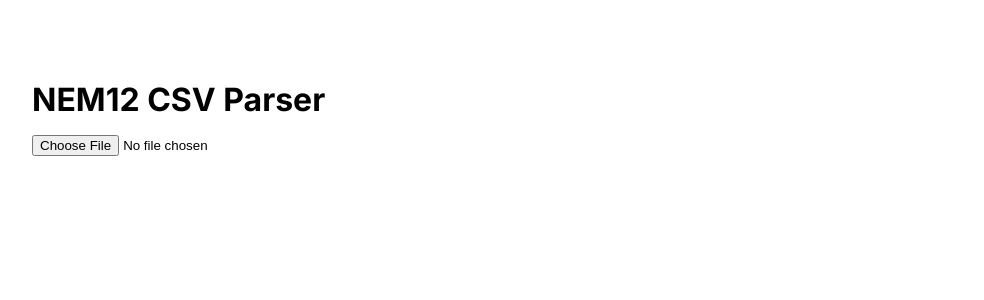
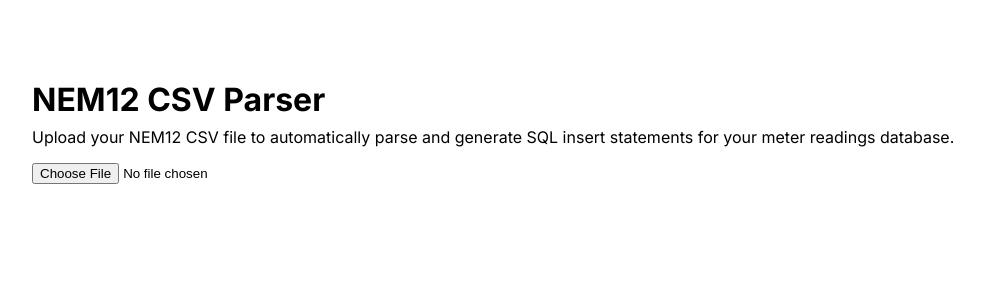
Before and after one commit to vamonke/nem12, a Next.js app: page / in a window 1280 px wide. Shown: the top 300 px of the page, without its empty margins (48-1032 px from the left). Built offline with nearby package versions, Linux system fonts and the light colour scheme.

Commit message:
Add comments and improve page styling

```diff
--- a/src/app/layout.tsx
+++ b/src/app/layout.tsx
@@ -5,8 +5,8 @@ import "./globals.css";
 const inter = Inter({ subsets: ["latin"] });
 
 export const metadata: Metadata = {
-  title: "Create Next App",
-  description: "Generated by create next app",
+  title: "NEM12 CSV Parser",
+  description: "Created by Varick",
 };
 
 export default function RootLayout({
--- a/src/app/page.module.css
+++ b/src/app/page.module.css
@@ -6,7 +6,12 @@
   height: 100vh;
 }
 
-.section {
+.header {
+  font-size: 2rem;
+  padding: 0 0 0.5rem;
+}
+
+.upload {
   display: flex;
   flex-grow: 1;
   flex-direction: column;
@@ -23,10 +28,6 @@
   box-sizing: border-box;
 }
 
-.input {
-  padding: 2rem 0;
-}
-
 .actions {
   display: flex;
   justify-content: flex-start;
--- a/src/app/page.tsx
+++ b/src/app/page.tsx
@@ -4,9 +4,13 @@ import styles from "./page.module.css";
 import { parseCSV } from "@/lib/csv";
 
 export default function Home() {
-  const [statements, setStatements] = useState<string[] | null>(null);
-  const [loading, setLoading] = useState(false);
+  const [statements, setStatements] = useState<string[] | null>(null); // SQL insert statements
+  const [loading, setLoading] = useState(false); // Loading state
 
+  /**
+   * Handle file upload event
+   * @param event - Change event
+   */
   const handleFileUpload = async (
     event: React.ChangeEvent<HTMLInputElement>
   ) => {
@@ -18,9 +22,10 @@ export default function Home() {
         setStatements(parsedData);
       } catch (error) {
         console.error("Error parsing CSV file:", error);
-        alert("Error parsing CSV file. Please select a valid NEM12 CSV file.");
+        alert("Failed to process file. Please select a valid NEM12 CSV file.");
+      } finally {
+        setLoading(false);
       }
-      setLoading(false);
     } else {
       console.log("No file selected");
     }
@@ -31,10 +36,16 @@ export default function Home() {
 
   return (
     <main className={styles.main}>
-      <h1>NEM12 CSV Parser</h1>
-      <section className={styles.section}>
+      <section>
+        <h1 className={styles.header}>NEM12 CSV Parser</h1>
+        <p>
+          Upload your NEM12 CSV file to automatically parse and generate SQL
+          insert statements for your meter readings database.
+        </p>
+      </section>
+      <section className={styles.upload}>
         <div className={styles.actions}>
-          {hasOutput ? (
+          {hasOutput && (
             <>
               <button onClick={() => setStatements(null)}>Clear</button>
               <button
@@ -55,17 +66,16 @@ export default function Home() {
                 Download SQL
               </a>
             </>
-          ) : (
-            <input type="file" onChange={handleFileUpload} accept=".csv" />
+          )}
+          {!hasOutput && (
+            <input
+              type="file"
+              onChange={handleFileUpload}
+              accept=".csv"
+              disabled={loading}
+            />
           )}
         </div>
-        {loading && !hasOutput && (
-          <textarea
-            className={styles.textarea}
-            value={"Parsing CSV..."}
-            readOnly
-          />
-        )}
         {hasOutput && (
           <textarea className={styles.textarea} value={output} readOnly />
         )}
--- a/src/lib/date.ts
+++ b/src/lib/date.ts
@@ -33,6 +33,5 @@ export function formatDate(date: Date) {
   const day = pad(date.getDate());
   const hours = pad(date.getHours());
   const minutes = pad(date.getMinutes());
-
   return `${year}-${month}-${day} ${hours}:${minutes}`;
 }
```
Also changed, not shown: 1 other file (tests, documents, lock files or other folders).
